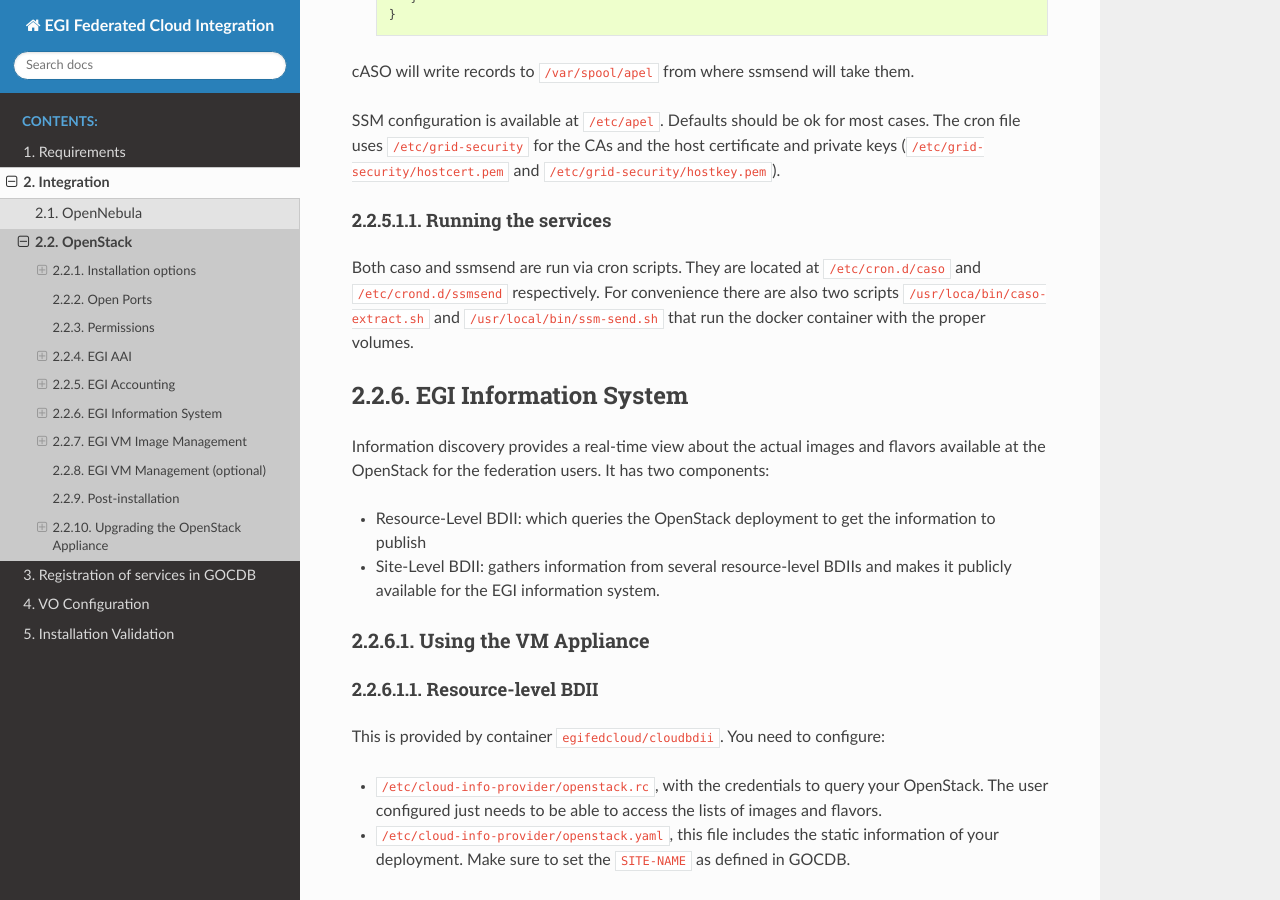
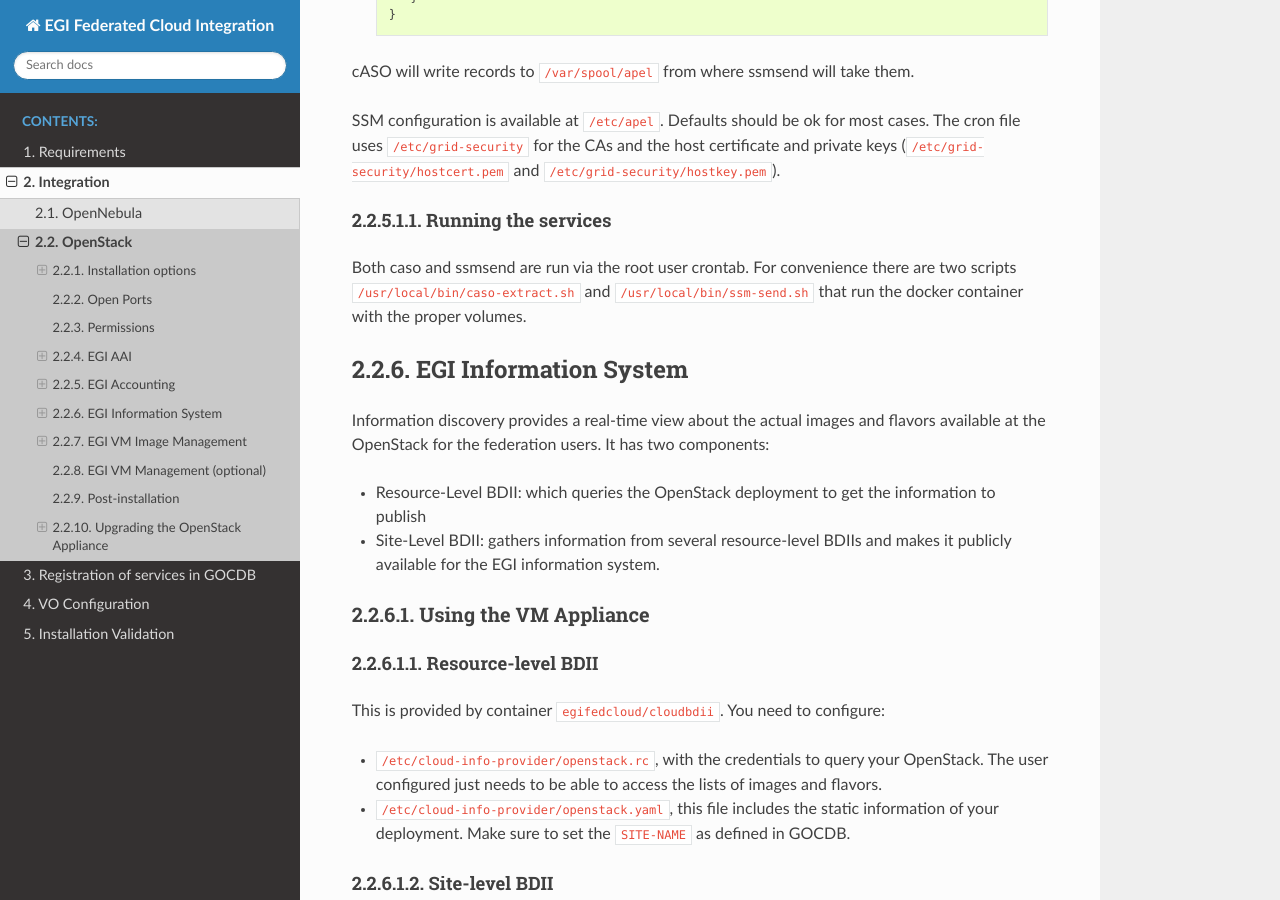
Before and after one commit to EGI-Federation/fedcloud-integration-documentation, a Sphinx documentation site: the page built from source/openstack.rst, in a window 1280 px wide and 900 px high, scrolled down 17198 px. Built offline with Sphinx 7.4.7 and the Read the Docs theme 2.0.0, drawn with Linux system fonts in a browser that asks for light colours.

Commit message:
cron details for caso and ssmsend processes (#41)
* Update crontab details for caso and ssmsend

* fix typo in path

```diff
--- a/source/openstack.rst
+++ b/source/openstack.rst
@@ -834,7 +834,7 @@ SSM configuration is available at ``/etc/apel``. Defaults should be ok for most
 Running the services
 ~~~~~~~~~~~~~~~~~~~~
 
-Both caso and ssmsend are run via cron scripts. They are located at ``/etc/cron.d/caso`` and ``/etc/crond.d/ssmsend`` respectively. For convenience there are also two scripts ``/usr/loca/bin/caso-extract.sh`` and ``/usr/local/bin/ssm-send.sh`` that run the docker container with the proper volumes.
+Both caso and ssmsend are run via the root user crontab. For convenience there are two scripts ``/usr/local/bin/caso-extract.sh`` and ``/usr/local/bin/ssm-send.sh`` that run the docker container with the proper volumes.
 
 .. Using individual components
    '''''''''''''''''''''''''''
```
